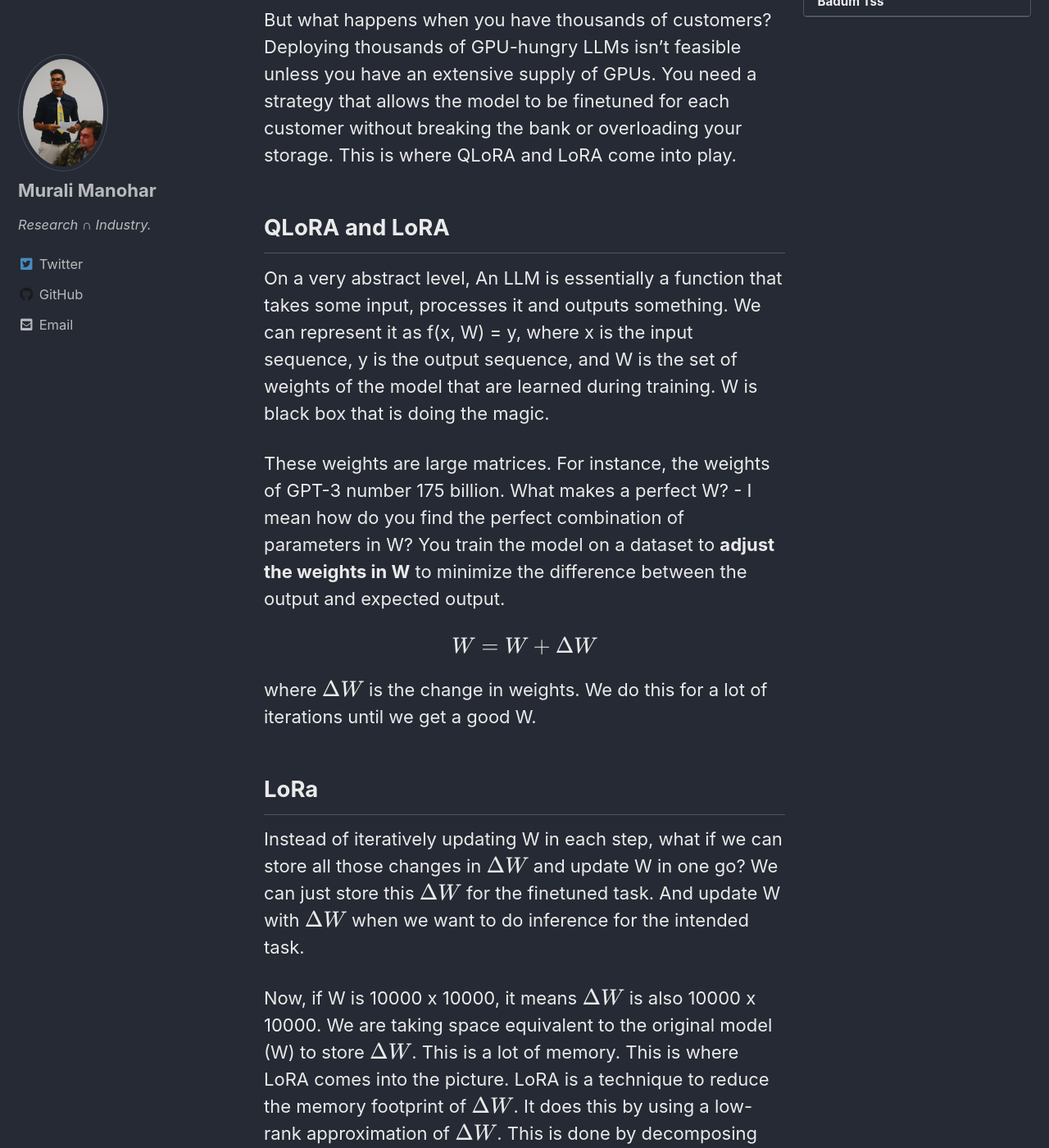
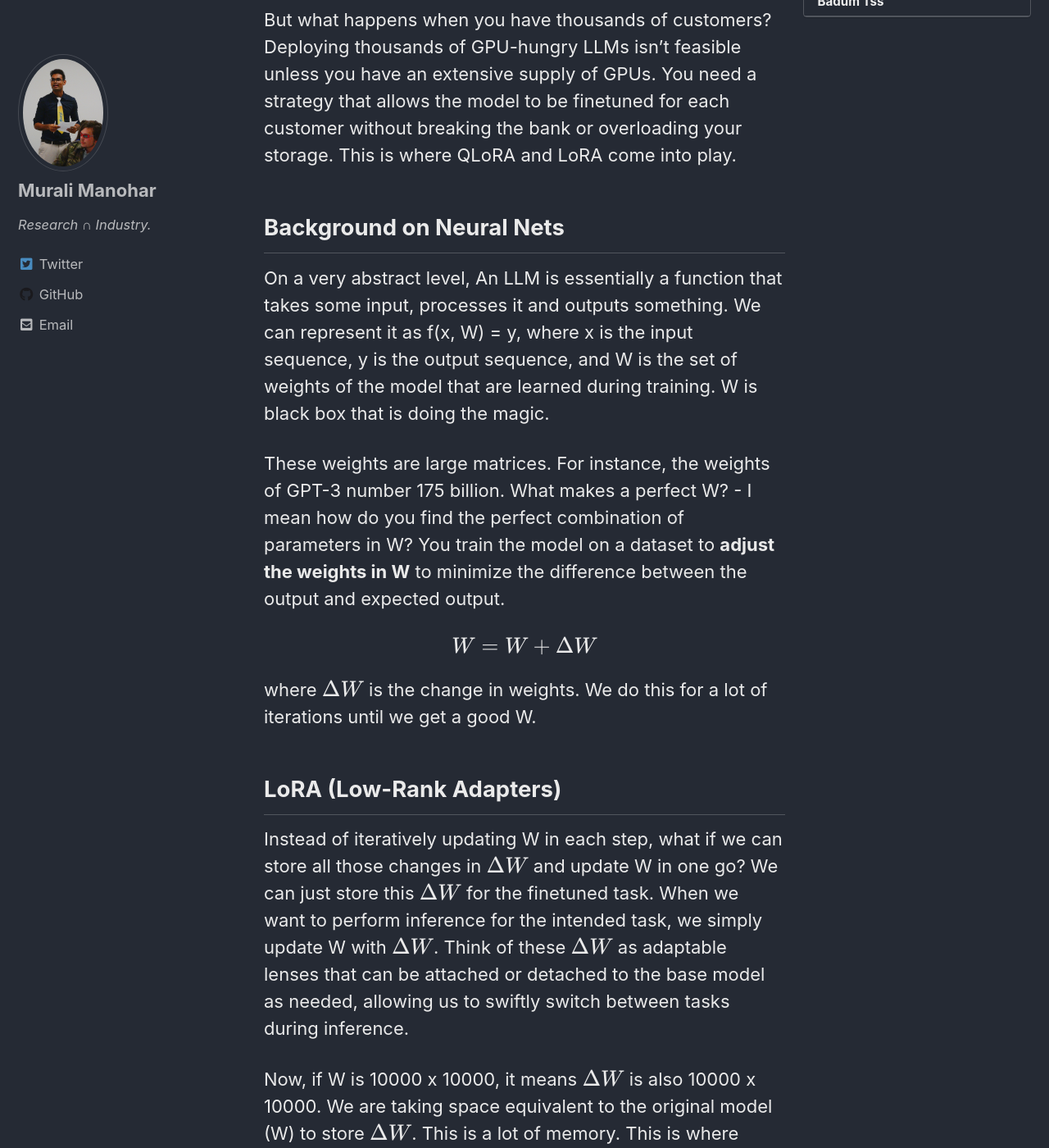
Before and after one commit to gitlost-murali/blogs, a Jekyll site: the page built from _posts/2023-27-07-lora-qlora.md, in a window 1280 px wide and 1400 px high, scrolled down 604 px. Shown: the whole window at 82% size. Built offline with Jekyll 4.4.1, drawn with Linux system fonts in a browser that asks for light colours; cached includes are drawn as plain includes; formulas are drawn with MathJax 3; comment, search, counter and statistics services are not loaded; some of the changed text lies outside the part shown.

Commit message:
add lenses plug and play for lora

```diff
--- a/_posts/2023-27-07-lora-qlora.md
+++ b/_posts/2023-27-07-lora-qlora.md
@@ -14,7 +14,7 @@ Large Language Models (LLMs) are currently a hot topic in the field of machine l
 
 But what happens when you have thousands of customers? Deploying thousands of GPU-hungry LLMs isn't feasible unless you have an extensive supply of GPUs. You need a strategy that allows the model to be finetuned for each customer without breaking the bank or overloading your storage. This is where QLoRA and LoRA come into play.
 
-## QLoRA and LoRA
+## Background on Neural Nets
 
 On a very abstract level, An LLM is essentially a function that takes some input, processes it and outputs something. We can represent it as f(x, W) = y, where x is the input sequence, y is the output sequence, and W is the set of weights of the model that are learned during training. W is black box that is doing the magic.
 
@@ -24,9 +24,9 @@ $$ W = W + \Delta W $$
 
 where $\Delta W$ is the change in weights. We do this for a lot of iterations until we get a good W.
 
-## LoRa
+## LoRA (Low-Rank Adapters)
 
-Instead of iteratively updating W in each step, what if we can store all those changes in $\Delta W$ and update W in one go? We can just store this $\Delta W$ for the finetuned task. And update W with $\Delta W$ when we want to do inference for the intended task.
+Instead of iteratively updating W in each step, what if we can store all those changes in $\Delta W$ and update W in one go? We can just store this $\Delta W$ for the finetuned task. When we want to perform inference for the intended task, we simply update W with $\Delta W$. Think of these $\Delta W$ as adaptable lenses that can be attached or detached to the base model as needed, allowing us to swiftly switch between tasks during inference.
 
 Now, if W is 10000 x 10000, it means $\Delta W$ is also 10000 x 10000. We are taking space equivalent to the original model (W) to store $\Delta W$. This is a lot of memory. This is where LoRA comes into the picture. LoRA is a technique to reduce the memory footprint of $\Delta W$. It does this by using a low-rank approximation of $\Delta W$. This is done by decomposing $\Delta W$ into two matrices $W_{a}$ and $W_{b}$.
 
@@ -64,7 +64,7 @@ Did you see what happened here? $W_{a} \times W_{b}$ gives you the original $100
 * Think of it this way, do we really think we need 175 billion parameters for a small task for summarization? No, right? We can do with a lot less. This is where the rank comes into the picture. We can reduce the rank to 1000 or 100 or 10. This will reduce the memory footprint of $\Delta W$.
 
 
-Ofcourse, there is a catch when we consider low rank. We are approximating the gradient $\Delta W$ here. Hence, the name Low-Rank approximation. Select your rank based on the downstream task. If you think that task requires less IQ, reduce the rank. Otherwise, increase the rank to hold more information.
+Of course, there is a catch when we consider low rank. We are approximating the gradient $\Delta W$ here. Hence, the name Low-Rank approximation. Select your rank based on the downstream task. If you think that task requires less IQ, reduce the rank. Otherwise, increase the rank to hold more information.
 
 The essence of LoRA is that we can freeze the W and just update     $W_{a}$ and $W_{b}$. $W_{a} \times W_{b}$ will give you the updated $\Delta W$. After finetuning, we can update the W with the new $\Delta W$.
 
```
